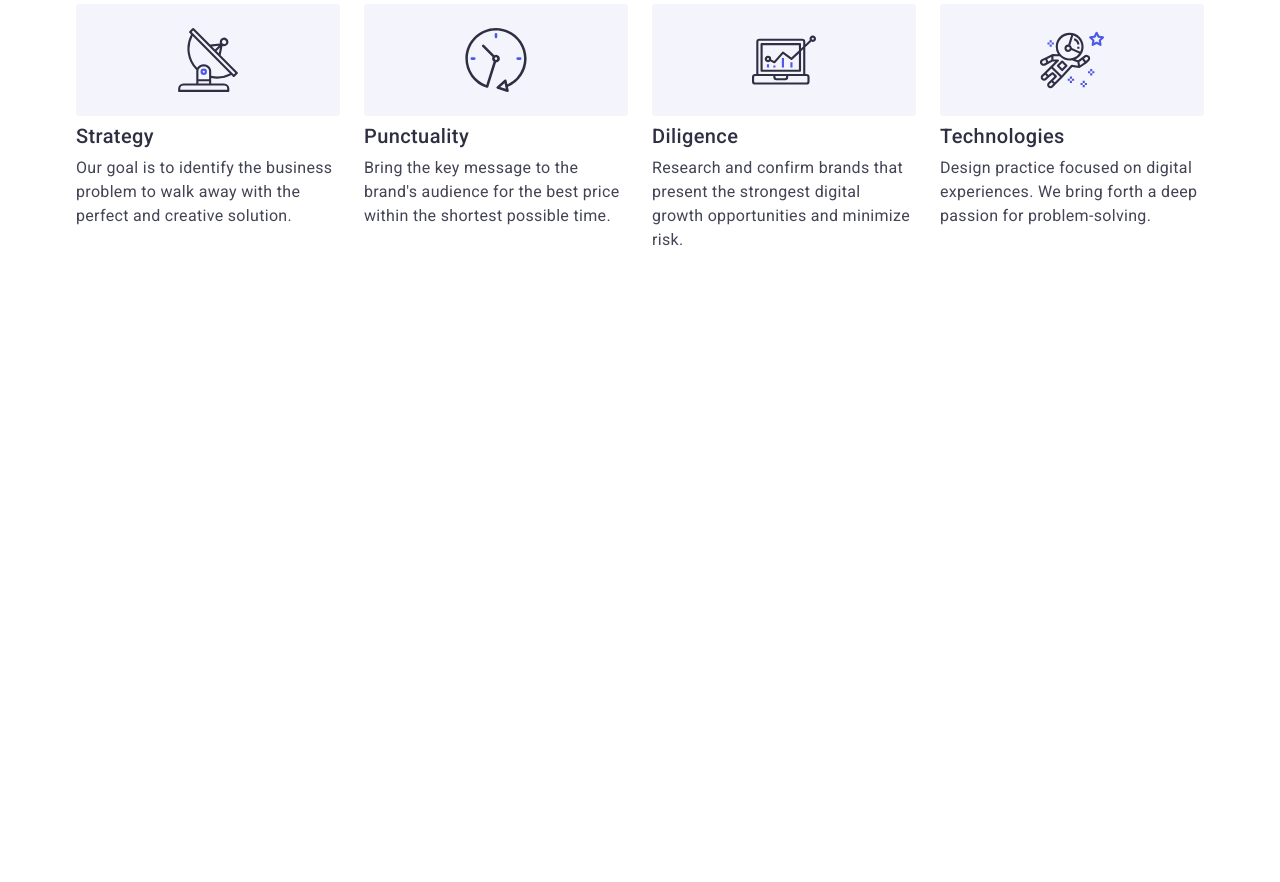
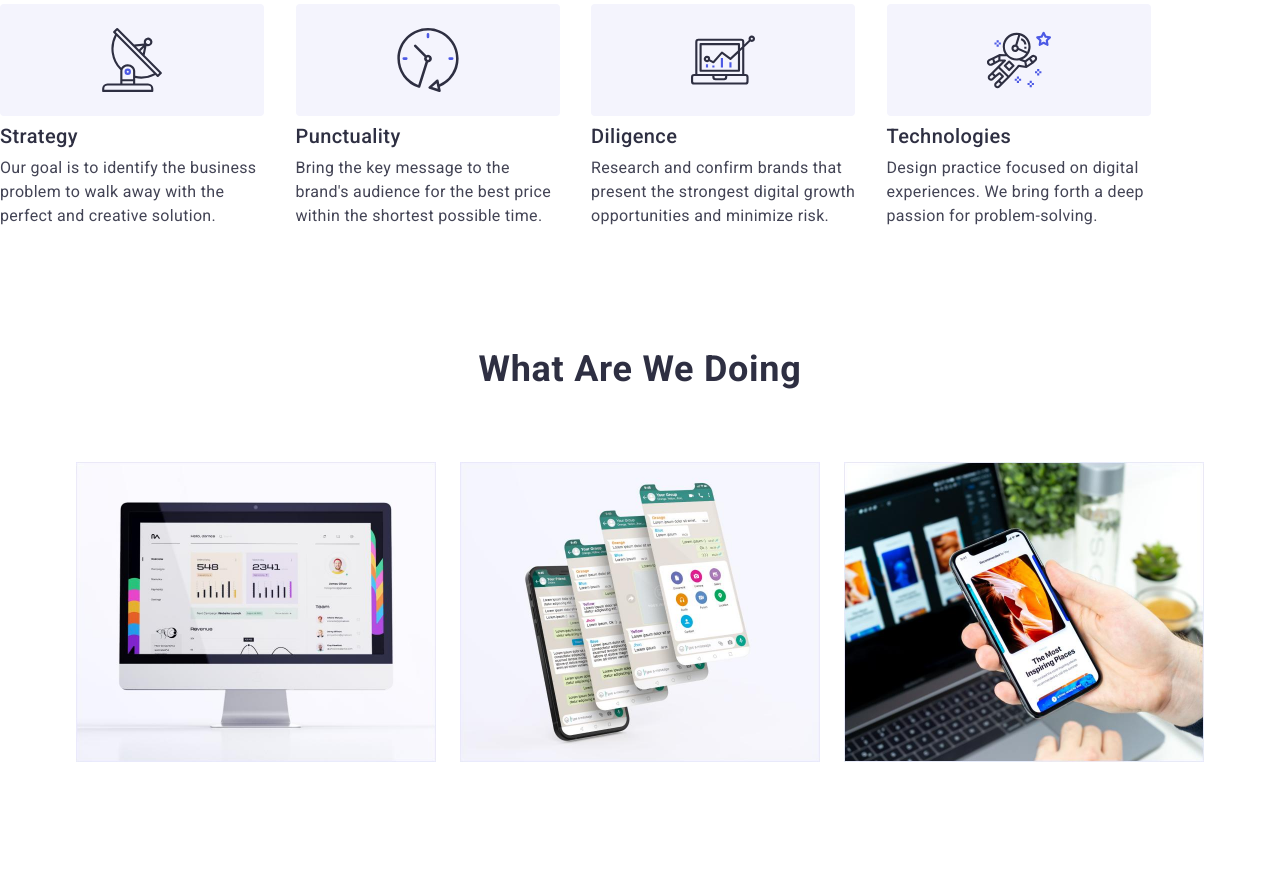
Before and after one commit to Chalaya22/goit-markup-hw-07, a plain HTML site: page index.html in a window 1280 px wide. Shown: the part 790-1672 px from the top of the page. Before the commit the page ends 1042 px from the top, so only its background shows below. Drawn offline with nearby package versions, Linux system fonts and the light colour scheme.

Commit message:
section 3

```diff
--- a/css/styles.css
+++ b/css/styles.css
@@ -380,6 +380,10 @@ address {
     padding-top: 96px;
     padding-bottom: 96px;
   }
+  /* section-therd */
+  .section-therd {
+    display: none;
+  }
 }
 @media screen and (max-width: 768px) {
   .section-second-list {
@@ -388,6 +392,13 @@ address {
     align-items: center;
     justify-content: center;
     row-gap: 72px;
+  }
+  .paragraf-section-second {
+    width: 396px;
+    height: 48;
+  }
+  .header-name {
+    text-align: center;
   }
 }
 .header-name {
@@ -573,6 +584,10 @@ address {
     padding-top: 120px;
     padding-bottom: 120px;
   }
+  .container-second {
+    width: 1158px;
+    height: 226px;
+  }
   .section-second-list {
     display: flex;
     align-items: center;
@@ -588,6 +603,7 @@ address {
     align-items: center;
     justify-content: center;
     height: 112px;
+    width: 264px;
     background-color: #f4f4fd;
     border-radius: 4px;
     margin-bottom: 8px;
@@ -598,6 +614,30 @@ address {
   }
   .paragraf-section-second {
     font-weight: 400;
+  }
+  /* section therd desctop */
+  .section-therd {
+    padding-bottom: 120px;
+  }
+  .heder-section {
+    font-family: var(--main-font-family);
+    font-weight: 700;
+    font-size: 36px;
+    line-height: 1.1;
+    letter-spacing: 0.02em;
+    text-align: center;
+    text-transform: capitalize;
+    color: #2e2f42;
+
+    margin-bottom: 72px;
+    padding: 0;
+  }
+  .section-therd-list {
+    display: flex;
+    gap: 24px;
+  }
+  .section-therd-list-item {
+    flex-basis: calc((100% - 48px) / 3);
   }
 }
 
@@ -702,7 +742,7 @@ address {
   color: #434455;
 } */
 /*============================ section-therd ================================*/
-.section-therd {
+/* .section-therd {
   padding-bottom: 120px;
 }
 .heder-section {
@@ -724,7 +764,7 @@ address {
 }
 .section-therd-list-item {
   flex-basis: calc((100% - 48px) / 3);
-}
+} */
 /*================================== section-four============================ */
 .section-four {
   background: #f4f4fd;
--- a/index.html
+++ b/index.html
@@ -129,7 +129,7 @@
 
     <!-- SECTION SECOMD -->
     <section class="section-second">
-      <div class="container">
+      <div class="container-second">
         <h2 hidden class="heder-section">features</h2>
         <ul class="section-second-list list">
           <li class="section-second-list-item">
@@ -185,7 +185,7 @@
     </section>
 
     <!-- SECTION THERD -->
-    <!-- <section class="section-therd">
+    <section class="section-therd">
       <div class="container">
         <h2 class="heder-section">What are we doing</h2>
         <ul class="section-therd-list list">
@@ -200,7 +200,7 @@
           </li>
         </ul>
       </div>
-      </section> -->
+    </section>
 
     <!-- SECTION FOUR-->
     <!-- <section class="section-four">
```
Lines whose indentation alone changed are shown as unchanged.
